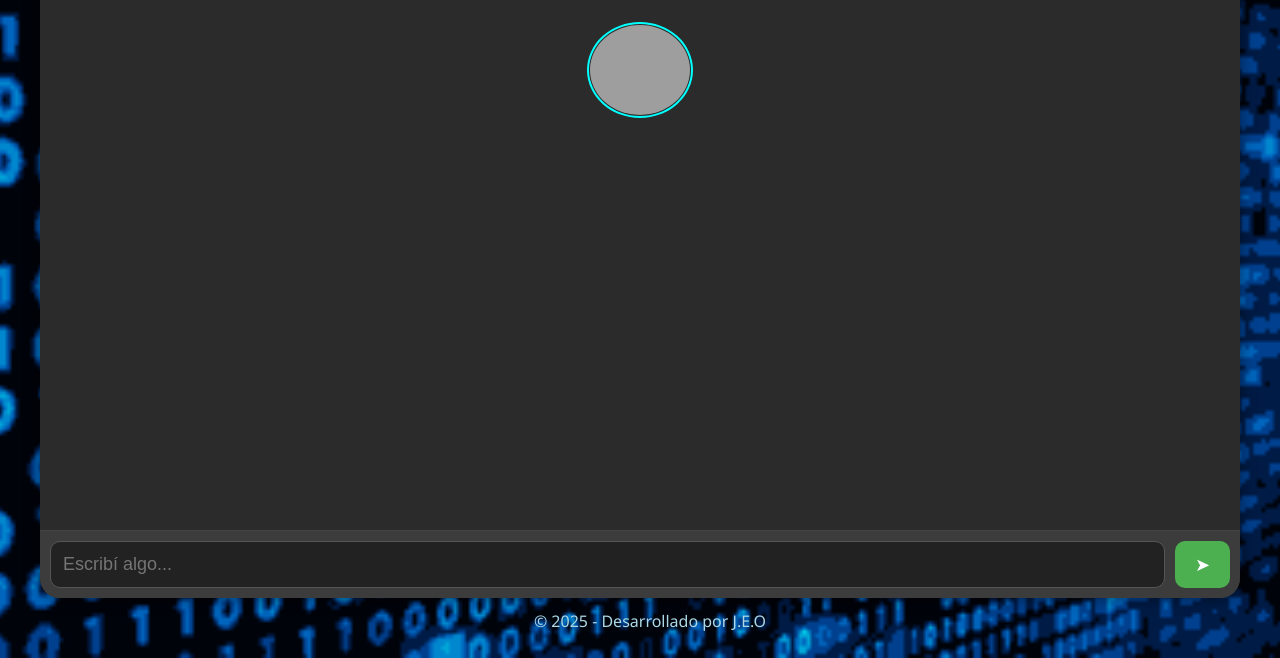
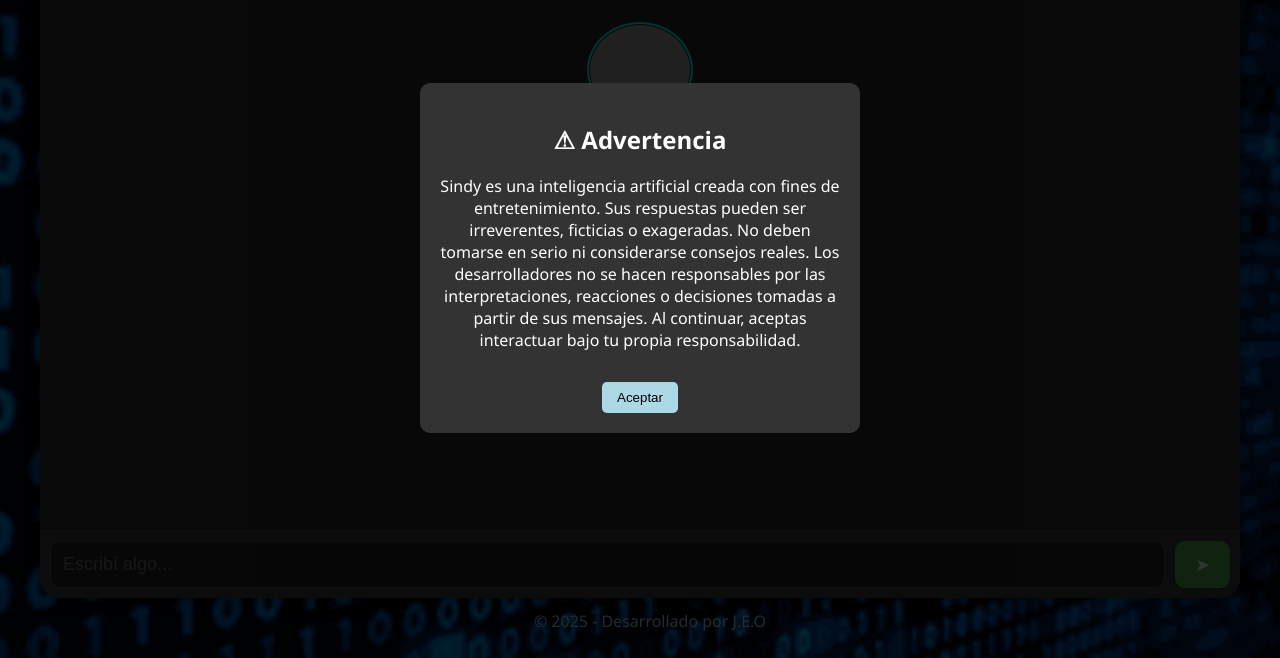
Before and after one commit to johnEz69/sindy, a website: page public/index.html in a window 1280 px wide. Shown: the part 142-800 px from the top of the page. Drawn offline with nearby package versions, Linux system fonts and the light colour scheme; grey boxes are pictures that could not be loaded.

Commit message:
"mensaje emergente"

```diff
--- a/public/estilos.css
+++ b/public/estilos.css
@@ -188,3 +188,42 @@ footer a {
 footer a:hover {
   text-decoration: underline;
 }
+
+
+
+
+/* Pantalla de advertencia (ocupa toda la ventana) */
+    #advertencia {
+      position: fixed;
+      top: 0;
+      left: 0;
+      width: 100%;
+      height: 100%;
+      background: rgba(0,0,0,0.8);
+      display: flex;
+      align-items: center;
+      justify-content: center;
+      color: white;
+      text-align: center;
+      z-index: 9999;
+    }
+
+    #advertencia .contenido {
+      background: #333;
+      padding: 20px;
+      border-radius: 10px;
+      max-width: 400px;
+    }
+
+    #advertencia button {
+      margin-top: 15px;
+      padding: 8px 15px;
+      background: lightblue;
+      border: none;
+      cursor: pointer;
+      border-radius: 5px;
+    }
+
+    #advertencia button:hover {
+      background: deepskyblue;
+    }
--- a/public/index.html
+++ b/public/index.html
@@ -9,6 +9,20 @@
 
 </head>
 <body>
+ <div id="advertencia">
+    <div class="contenido">
+      <h2>⚠ Advertencia</h2>
+      <p>Sindy es una inteligencia artificial creada con fines de entretenimiento. Sus respuestas pueden ser irreverentes, ficticias o exageradas. No deben tomarse en serio ni considerarse consejos reales.
+Los desarrolladores no se hacen responsables por las interpretaciones, reacciones o decisiones tomadas a partir de sus mensajes.
+Al continuar, aceptas interactuar bajo tu propia responsabilidad. </p>
+      <button onclick="cerrarAdvertencia()">Aceptar</button>
+    </div>
+  </div>
+
+
+
+
+
   <div class="chat-container">
     <div class="chat-header">SINDY</div>
     <div id="chat-body" class="chat-body"><img src="./image/imagen1.png" alt="Sindy" class="sindy-face-chat"></div>
@@ -91,6 +105,11 @@
     document.getElementById('prompt').addEventListener('keydown', e => {
       if(e.key === 'Enter') enviarPrompt();
     });
+
+
+     function cerrarAdvertencia() {
+      document.getElementById("advertencia").style.display = "none";
+    }
   </script>
 </body>
 </html>
```
